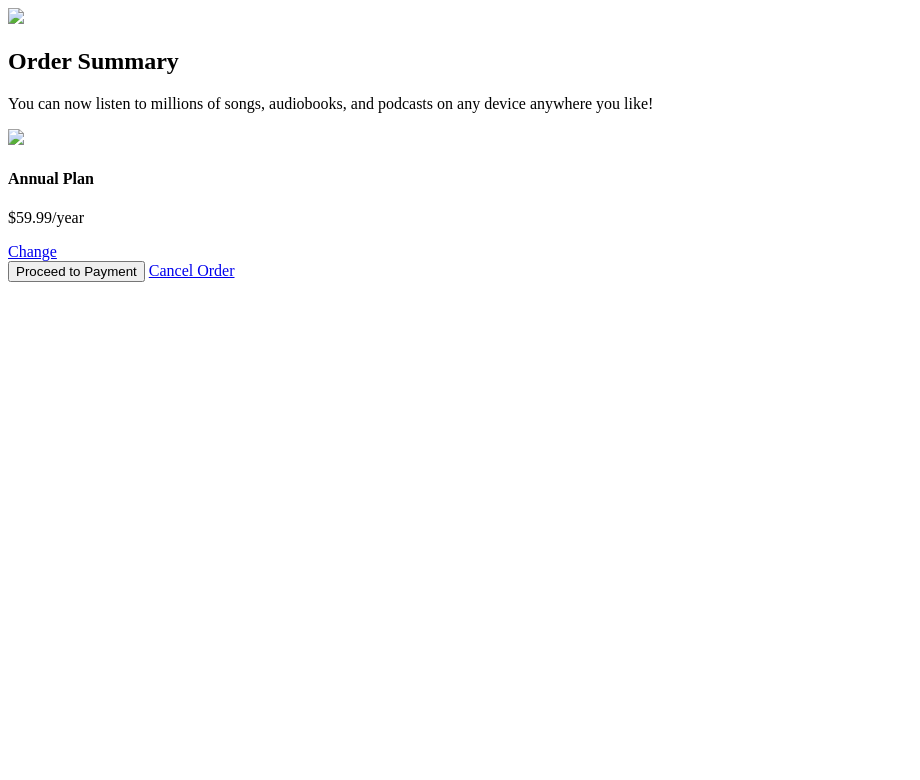
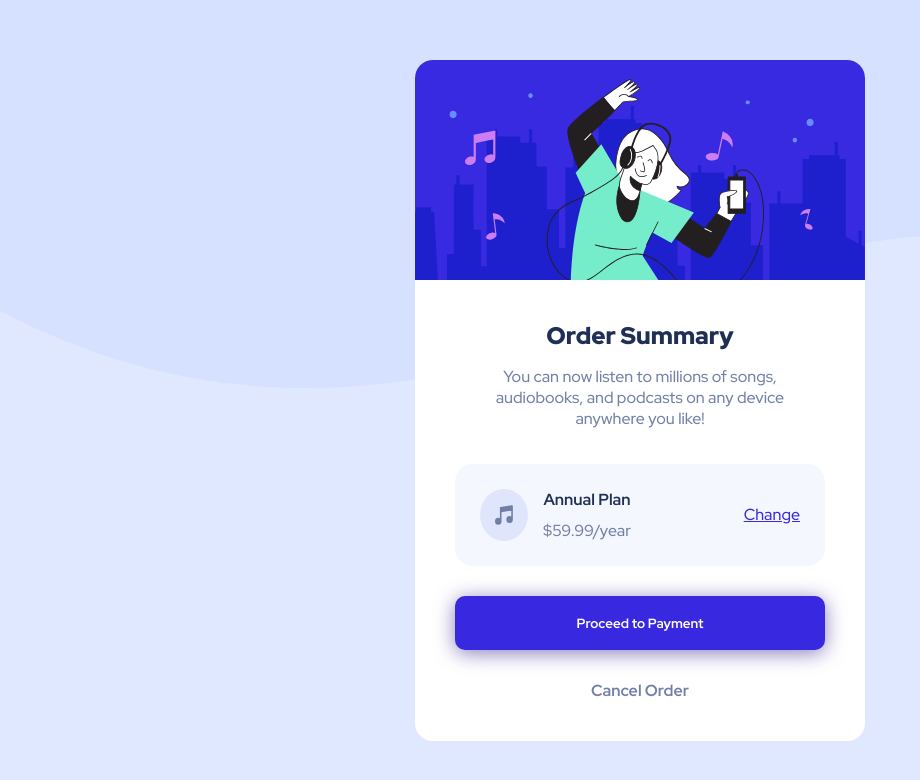
Before and after one commit to AndreaTamara/order-sumary-componet, a plain HTML site: page index.html in a window 1280 px wide. Shown: the whole page, without its empty margins (0-920 px from the left). Drawn offline with Linux system fonts and the light colour scheme; the site is published under a folder, as on GitHub Pages, so addresses that start at the root find nothing.

Commit message:
cambio url

```diff
--- a/index.html
+++ b/index.html
@@ -5,7 +5,7 @@
   <meta name="viewport" content="width=device-width, initial-scale=1.0"> <!-- displays site properly based on user's device -->
 
   <link rel="icon" type="image/png" sizes="32x32" href="./images/favicon-32x32.png">
-  <link rel="stylesheet" type="text/css" href="/css/estilo.css">
+  <link rel="stylesheet" type="text/css" href="css/estilo.css">
   <link href="https://fonts.googleapis.com/css2?family=Red+Hat+Display:wght@500;700;900&display=swap" rel="stylesheet">
   <title>Frontend Mentor | Order summary card</title>
 
@@ -15,7 +15,7 @@
 
   <div class="contenedor">
     <!-- <div class="cabecera"> -->
-      <img src="/images/illustration-hero.svg"/>
+      <img src="images/illustration-hero.svg"/>
     <!-- </div> -->
     <div class="cuerpo">
       <div class="texto">
@@ -25,7 +25,7 @@
       <div class="botones">
         <div class="seccion">
           <div class="box1">
-            <img src="/images/icon-music.svg"/>
+            <img src="images/icon-music.svg"/>
             <div>
               <h4>Annual Plan</h4>
               <p>$59.99/year</p>
```
